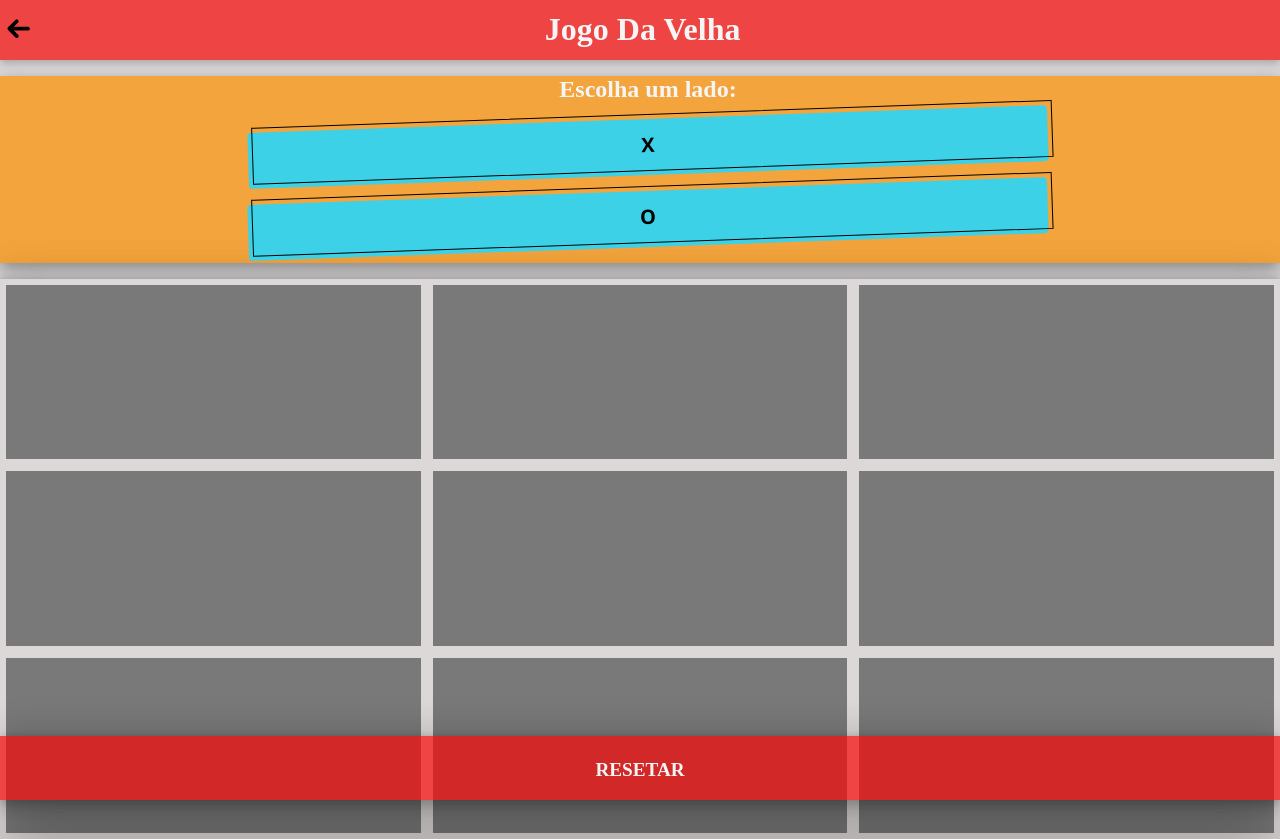
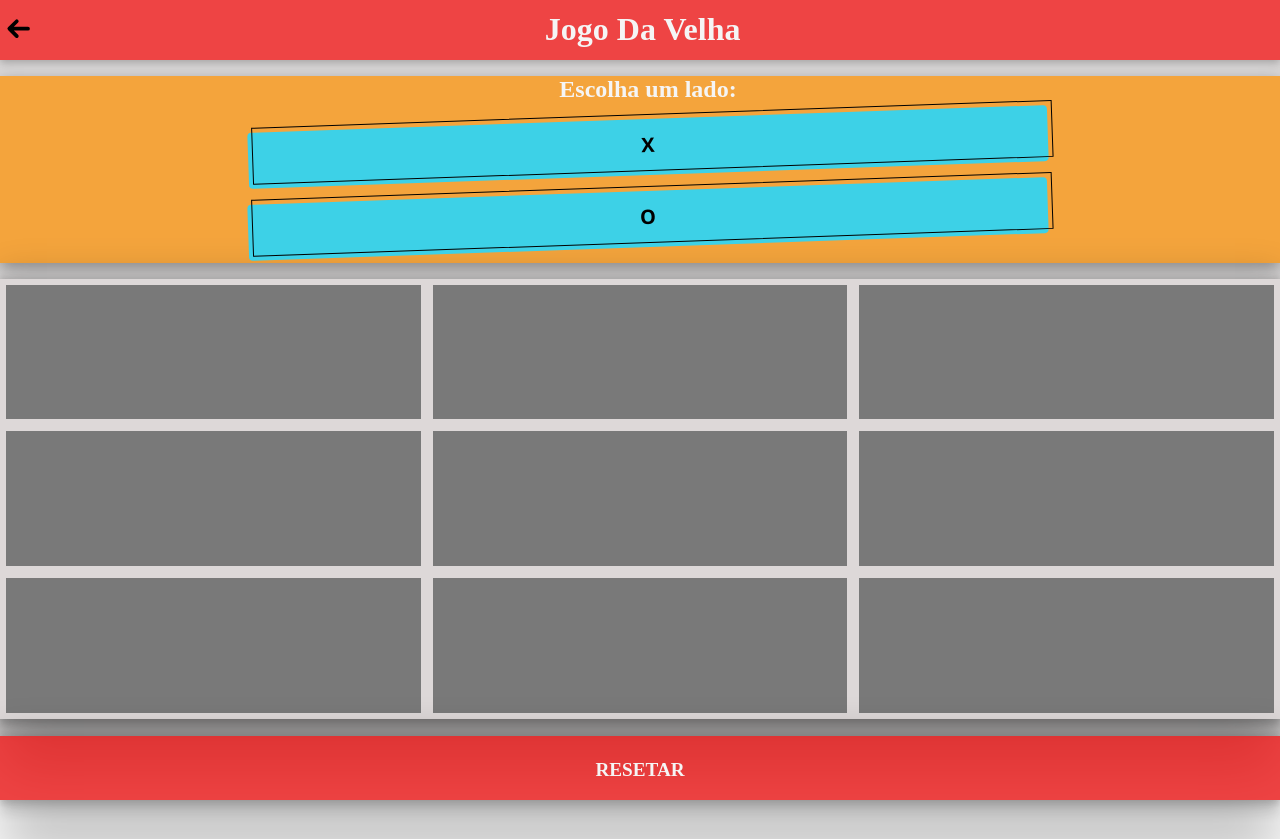
Before and after one commit to Lucky-ta/Menu-Games, a React (Vite) app: page /JogoDaVelha in a window 1280 px wide. After the commit the page ends 800 px from the top, so only its background shows below. Built offline with nearby package versions, Linux system fonts and the light colour scheme.

Commit message:
Corrige media query do tabuleiro

```diff
--- a/src/styles/TicTacToe.css
+++ b/src/styles/TicTacToe.css
@@ -143,7 +143,7 @@
   .tictactoe-table {
 
     width: 100%;
-    height: 70vh;
+    height: 55vh;
     justify-content: center;
   }
 }
```
